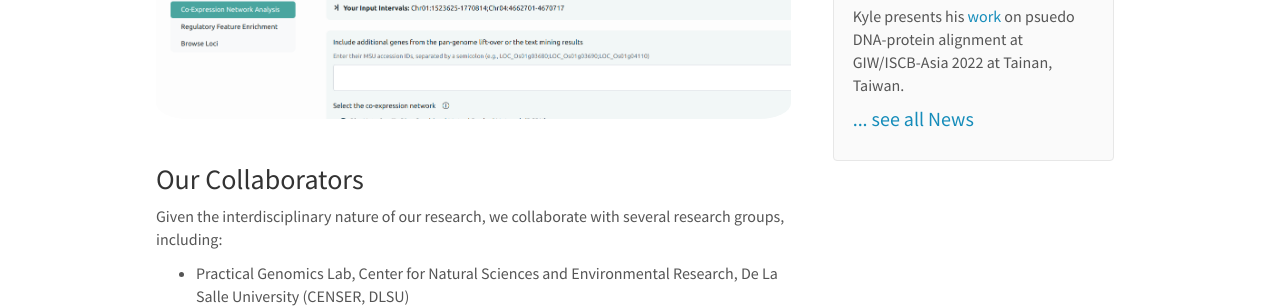
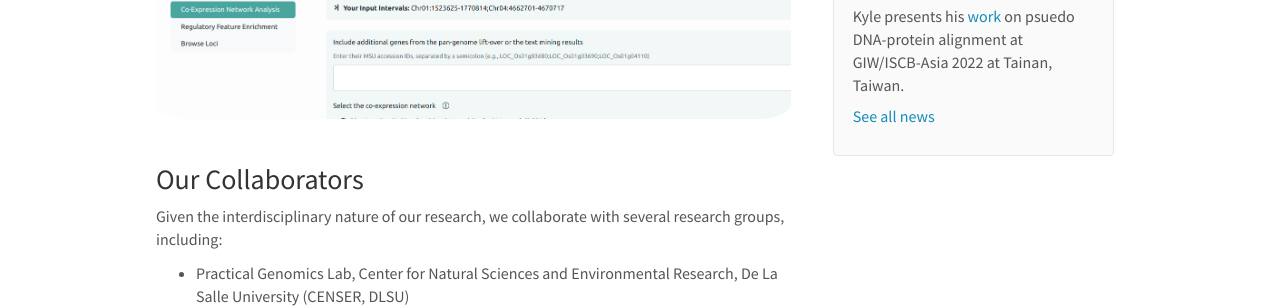
Before and after one commit to bioinfodlsu/bioinfodlsu.github.io, a Jekyll site: the page built from _pages/home.md, in a window 1280 px wide and 900 px high, scrolled down 462 px. Shown: the part 154-462 px from the top of the window. Built offline with Jekyll 4.4.1, drawn with Linux system fonts in a browser that asks for light colours; nearby versions of some CDN libraries.

Commit message:
Make See All News... smaller

```diff
--- a/_includes/news.html
+++ b/_includes/news.html
@@ -1,11 +1,11 @@
+<div class="well">
+    <h4>News</h4>
 
-<div class="well">
-<h4>News</h4>
+    {% for article in site.data.news limit:5 %}
+    <p>{{ article.date }}<br />{{ article.headline | markdownify}}</p>
+    {% endfor %}
 
-{% for article in site.data.news limit:5 %}
-<p>{{ article.date }}<br>{{ article.headline | markdownify}}</p>
-{% endfor %}
-
-<h4><a href="{{ site.url }}{{ site.baseurl }}/allnews.html">... see all News</a></h4>
-
+    <h5>
+        <a href="{{ site.url }}{{ site.baseurl }}/allnews.html">See all news</a>
+    </h5>
 </div>
```
